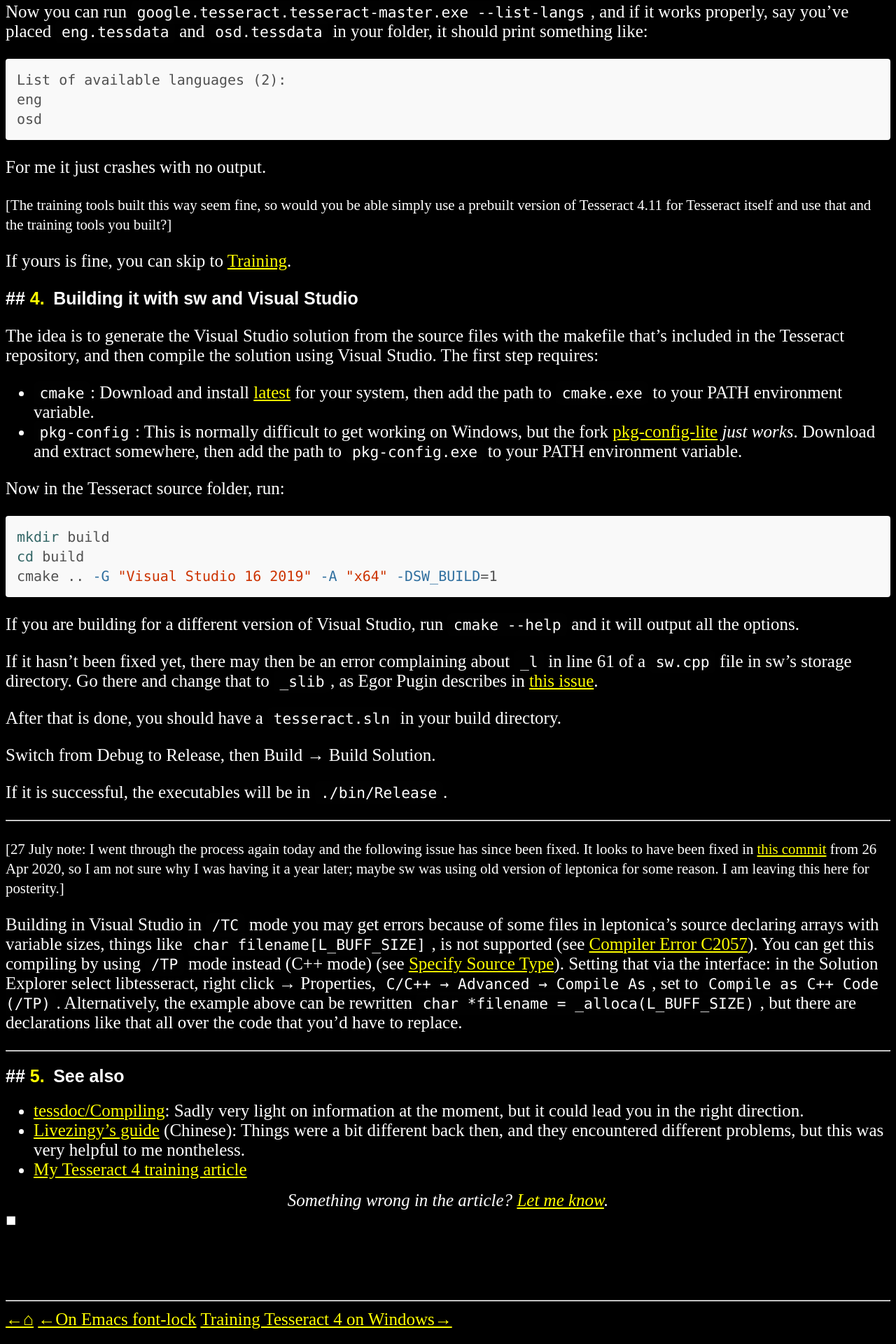
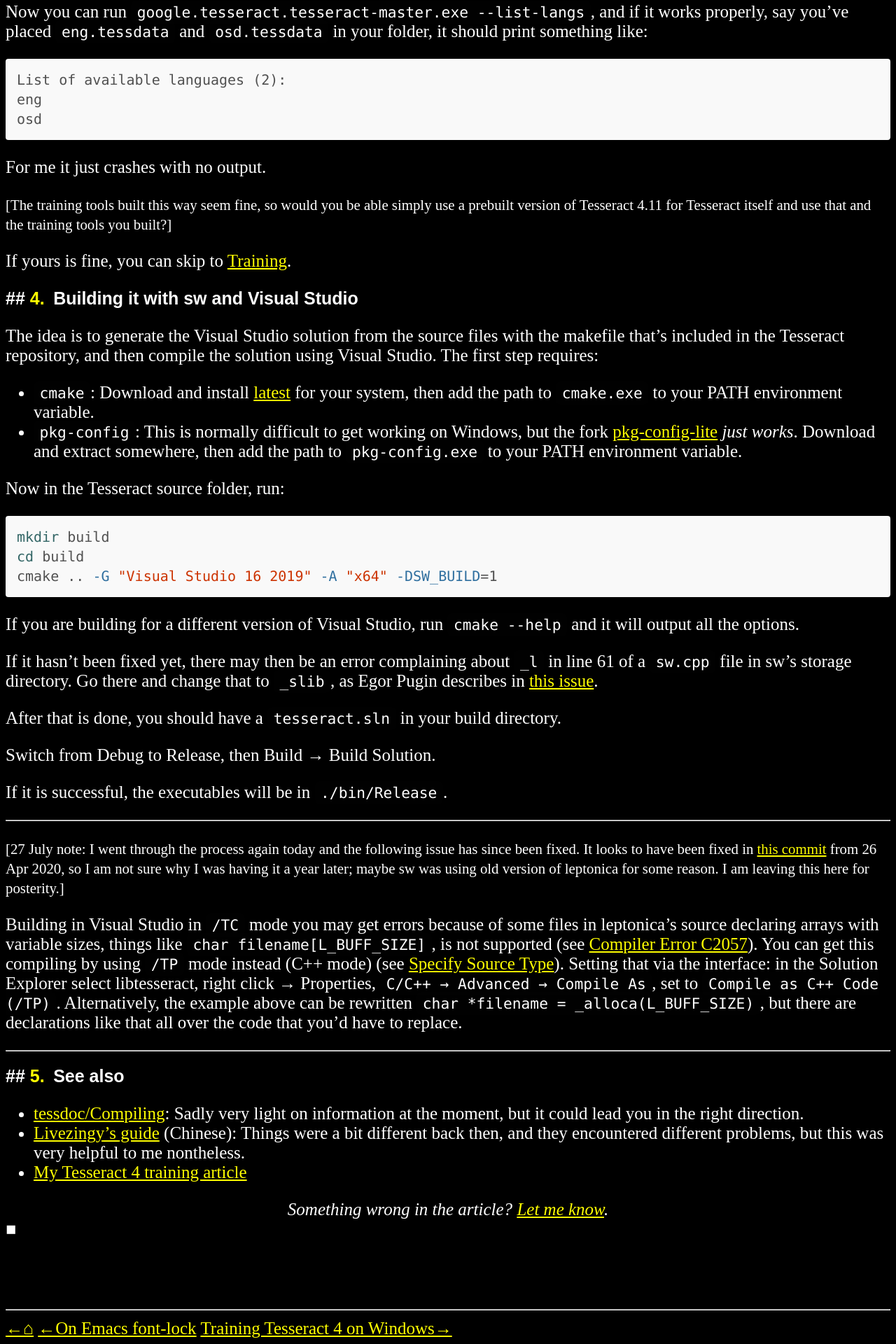
Before and after one commit to plu5/plu5.github.io, a Jekyll site: the page built from _posts/2021-04-27-building-tesseract.md, in a window 1280 px wide. Shown: the part 1905-3825 px from the top of the page at 70% size. Built offline with Jekyll 4.4.1, drawn with Linux system fonts in a browser that asks for light colours.

Commit message:
css: remove lists (margin bottom was bad and the rest is useless)
margin bottom caused a list item with subitems to have extra space
under before the next list item

```diff
--- a/public/css/irn.css
+++ b/public/css/irn.css
@@ -60,19 +60,6 @@ h5::before {
 /* blue on black looks bad */
 a {
   color: yellow;
-}
-
-/* Lists */
-ul, ol, dl {
-  margin-top: 0;
-  margin-bottom: 1rem;
-}
-
-dt {
-  font-weight: bold;
-}
-dd {
-  margin-bottom: .5rem;
 }
 
 /*
```
